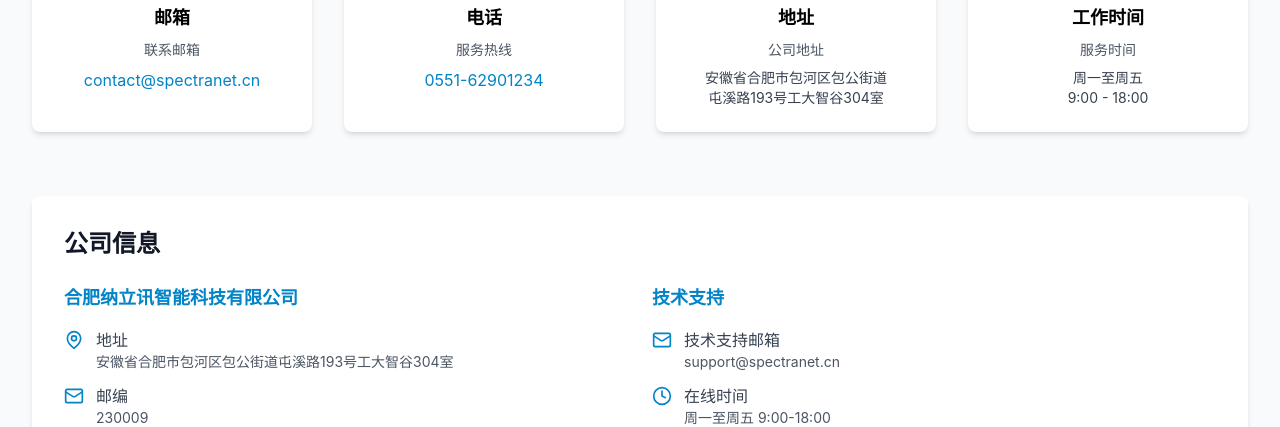
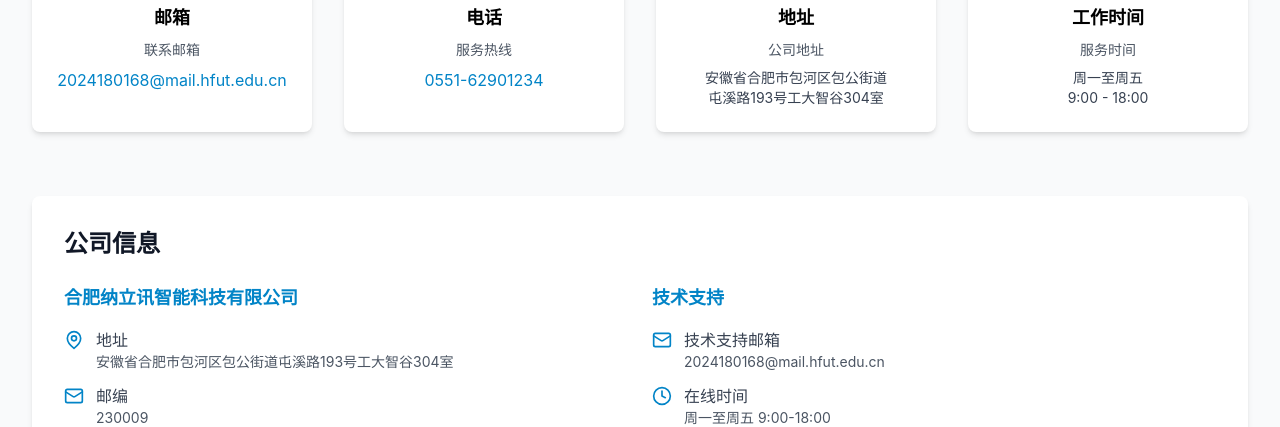
Before and after one commit to Charlie-9527/spectranet, a React (Vite) app in the folder frontend/: page /contact in a window 1280 px wide. Shown: the part 812-1239 px from the top of the page. Built offline with nearby package versions, Linux system fonts and the light colour scheme; no server answers.

Commit message:
Update contact and support email addresses to 2024180168@mail.hfut.edu.cn

```diff
--- a/frontend/src/pages/Contact.tsx
+++ b/frontend/src/pages/Contact.tsx
@@ -42,8 +42,8 @@ export default function Contact() {
             </div>
             <h3 className="text-lg font-semibold mb-2">邮箱</h3>
             <p className="text-gray-600 text-sm mb-2">联系邮箱</p>
-            <a href="mailto:contact@spectranet.cn" className="text-primary-600 hover:underline">
-              contact@spectranet.cn
+            <a href="mailto:2024180168@mail.hfut.edu.cn" className="text-primary-600 hover:underline">
+              2024180168@mail.hfut.edu.cn
             </a>
           </div>
 
@@ -124,7 +124,7 @@ export default function Contact() {
                   <Mail className="h-5 w-5 text-primary-600 mr-3 mt-0.5 flex-shrink-0" />
                   <div>
                     <p className="font-medium">技术支持邮箱</p>
-                    <p className="text-sm text-gray-600">support@spectranet.cn</p>
+                    <p className="text-sm text-gray-600">2024180168@mail.hfut.edu.cn</p>
                   </div>
                 </div>
 
```
